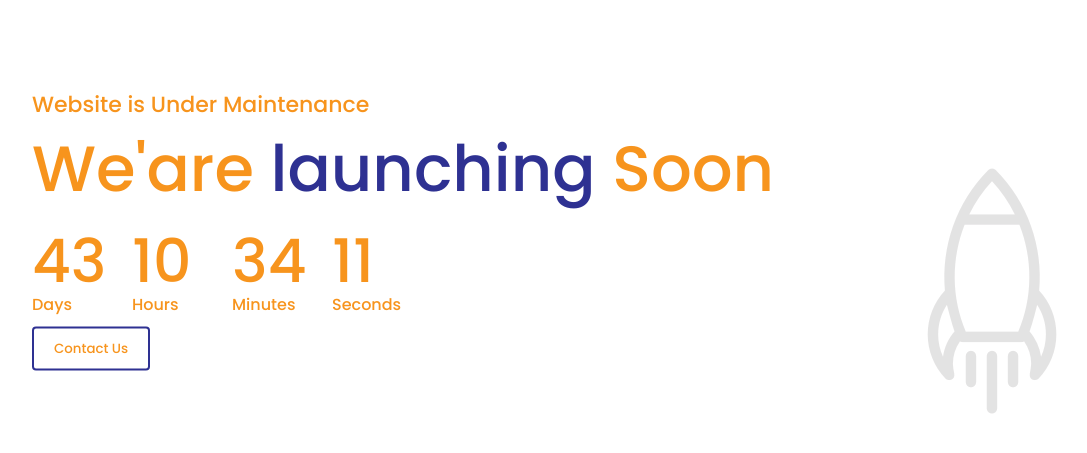
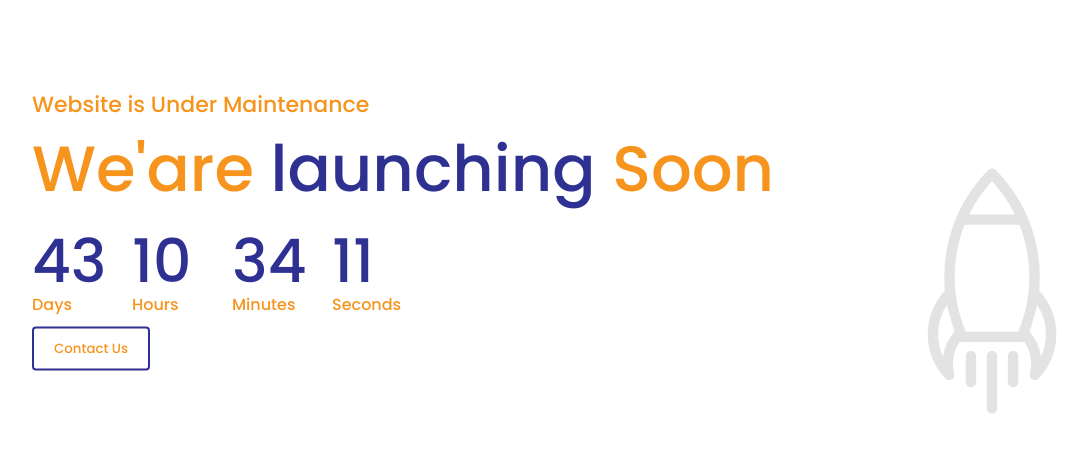
Before and after one commit to Ashakour1/Matso-Organization, a plain HTML site: page index.html in a window 1280 px wide. Shown: the part 171-624 px from the top of the page, without its empty margins (32-1119 px from the left). Drawn offline with Linux system fonts and the light colour scheme.

Commit message:
matso org

```diff
--- a/asset/css/style.css
+++ b/asset/css/style.css
@@ -57,6 +57,7 @@
 .launch div p {
   font-size: 60px;
   margin-bottom: -14px;
+  color: #2e3192;
 }
 
 .rocket {
```
